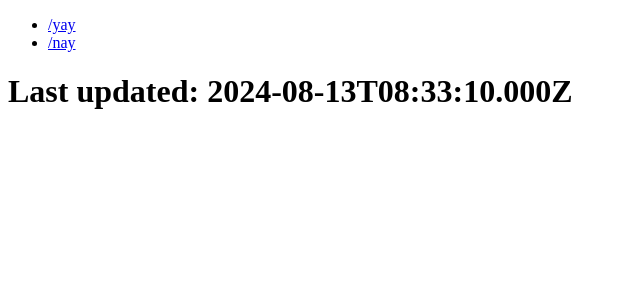
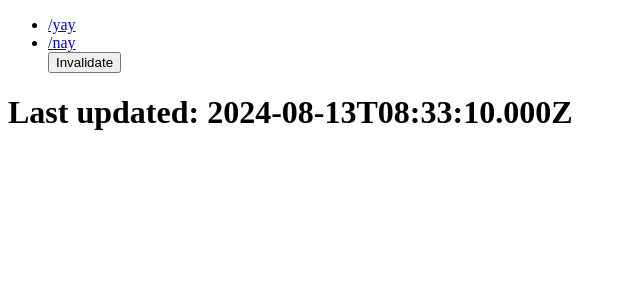
Before and after one commit to adrienpicard/kit-isr-demo, a SvelteKit app: page /nay in a window 1280 px wide. Shown: the top 300 px of the page, without its empty margins (0-640 px from the left). Built offline with nearby package versions, Linux system fonts and the light colour scheme.

Commit message:
Update demo

```diff
--- a/src/components/menu.svelte
+++ b/src/components/menu.svelte
@@ -1,4 +1,17 @@
+<script lang="ts">
+	const invalidate = () => {
+		fetch('/yay', {
+			headers: { 'x-prerender-revalidate': 'ec04d5c6-2fc3-446a-9879-5dbe00bf3730' }
+		});
+		fetch('/nay', {
+			headers: { 'x-prerender-revalidate': 'ec04d5c6-2fc3-446a-9879-5dbe00bf3730' }
+		});
+	};
+</script>
+
 <ul>
 	<li><a href="/yay">/yay</a></li>
 	<li><a href="/nay">/nay</a></li>
+
+	<button onclick={invalidate}>Invalidate</button>
 </ul>
```
